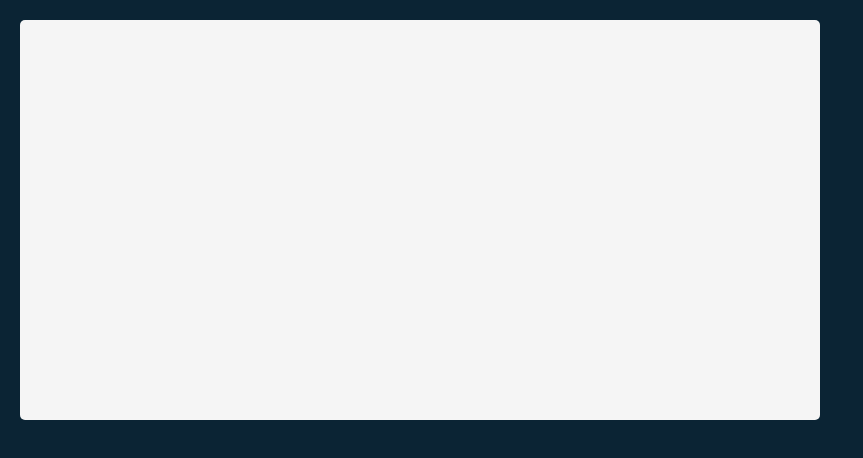
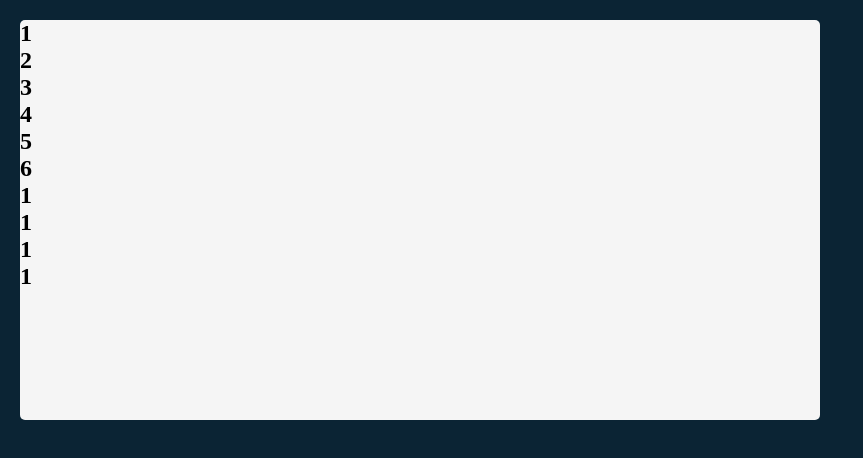
Before and after one commit to abulyousuf/tenzies, a React (Create React App) app: page / in a window 1280 px wide. Shown: the top 458 px of the page, without its empty margins (0-863 px from the left). Built offline with nearby package versions, Linux system fonts and the light colour scheme.

Commit message:
Add component

```diff
--- a/src/App.js
+++ b/src/App.js
@@ -1,8 +1,24 @@
 import React from "react";
+import Die from "./Die";
 import "./style.css";
 
 const App = () => {
-  return <main></main>;
+  return (
+    <main>
+      <div className="dice-container">
+        <Die value="1" />
+        <Die value="2" />
+        <Die value="3" />
+        <Die value="4" />
+        <Die value="5" />
+        <Die value="6" />
+        <Die value="1" />
+        <Die value="1" />
+        <Die value="1" />
+        <Die value="1" />
+      </div>
+    </main>
+  );
 };
 
 export default App;
```
